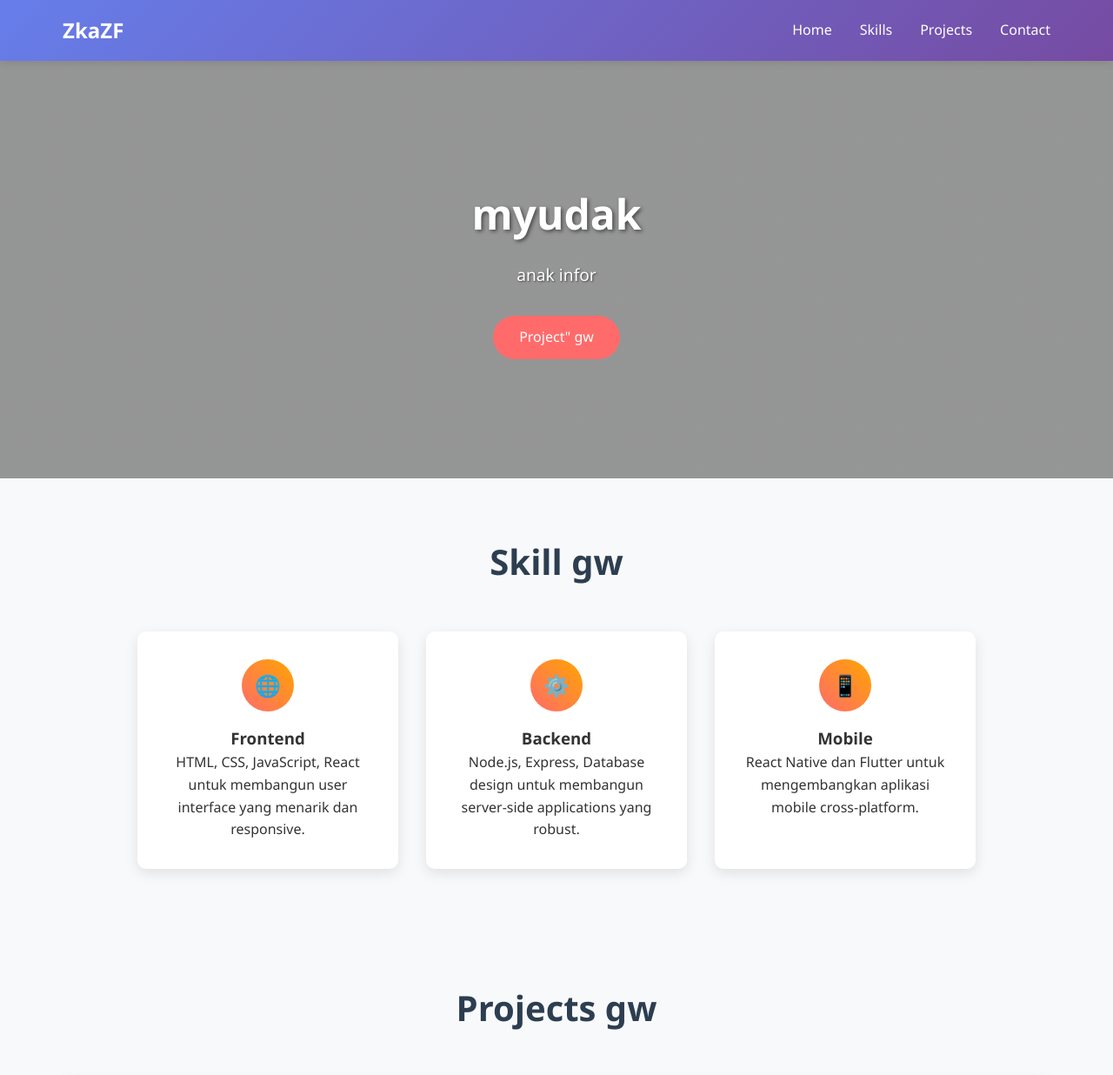
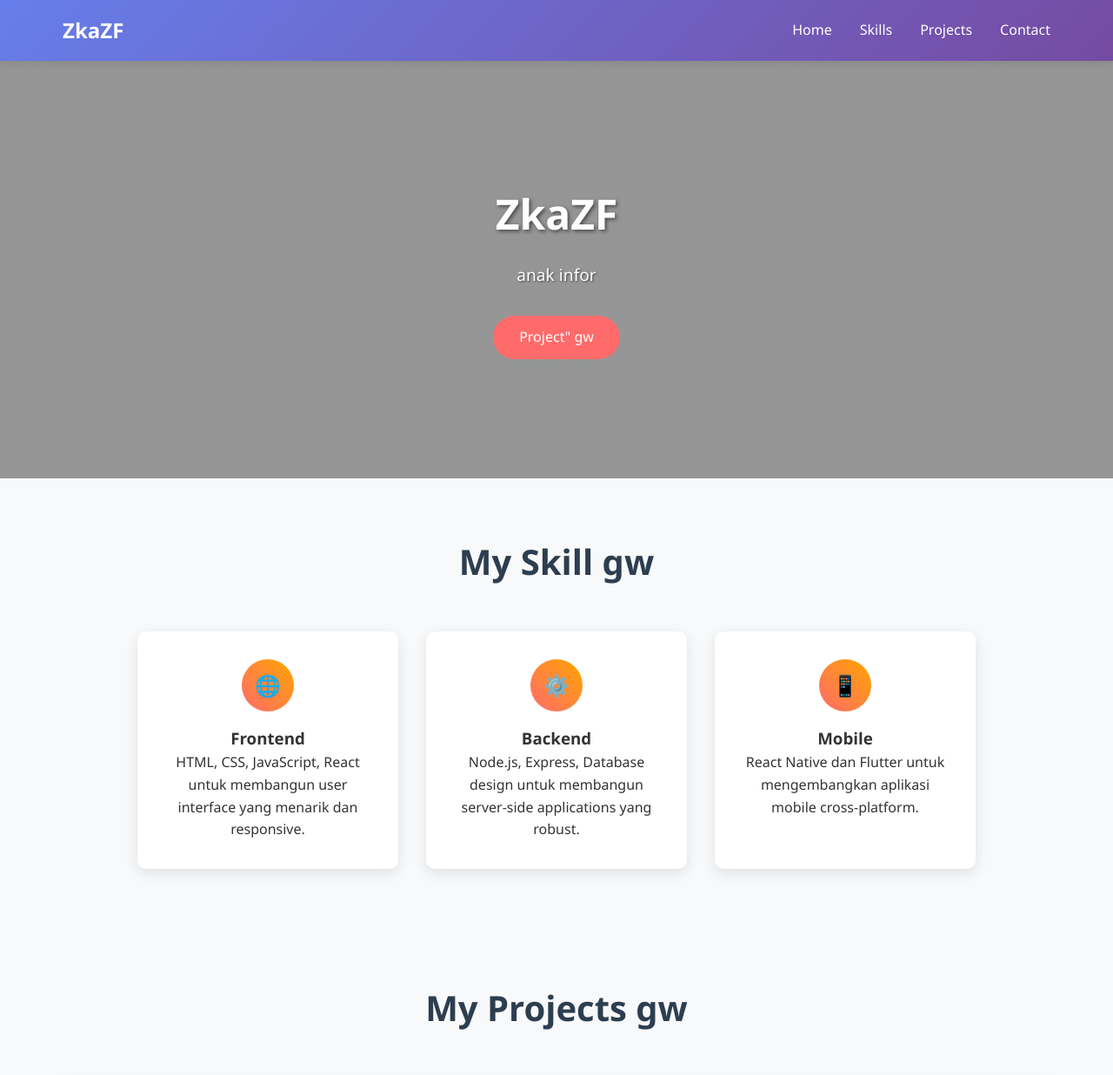
Before and after one commit to ZkaZF/IRICH, a plain HTML site: page irich/index.html in a window 1280 px wide. Shown: the top 1236 px of the page at 87% size. Drawn offline with Linux system fonts and the light colour scheme.

Commit message:
first commit

```diff
--- a/irich/index.html
+++ b/irich/index.html
@@ -345,7 +345,7 @@
     <!-- CONTOH 2: Hero Section dengan Centered Flexbox -->
     <section class="hero" id="home">
       <div class="hero-content">
-        <h1>myudak</h1>
+        <h1>ZkaZF</h1>
         <p>anak infor</p>
         <a href="#projects" class="btn">Project" gw</a>
       </div>
@@ -354,7 +354,7 @@
     <!-- CONTOH 3: Skills Section dengan Flexbox Grid -->
     <section class="section" id="skills">
       <div class="container">
-        <h2 class="section-title">Skill gw</h2>
+        <h2 class="section-title">My Skill gw</h2>
         <div class="skills-grid">
           <div class="skill-card">
             <div class="skill-icon">🌐</div>
@@ -378,7 +378,7 @@
     <!-- CONTOH 4: Projects dengan Alternating Flex Direction -->
     <section class="section" id="projects">
       <div class="container">
-        <h2 class="section-title">Projects gw</h2>
+        <h2 class="section-title">My Projects gw</h2>
         <div class="projects-container">
           <div class="project">
             <div class="project-image">🛍️</div>
```
